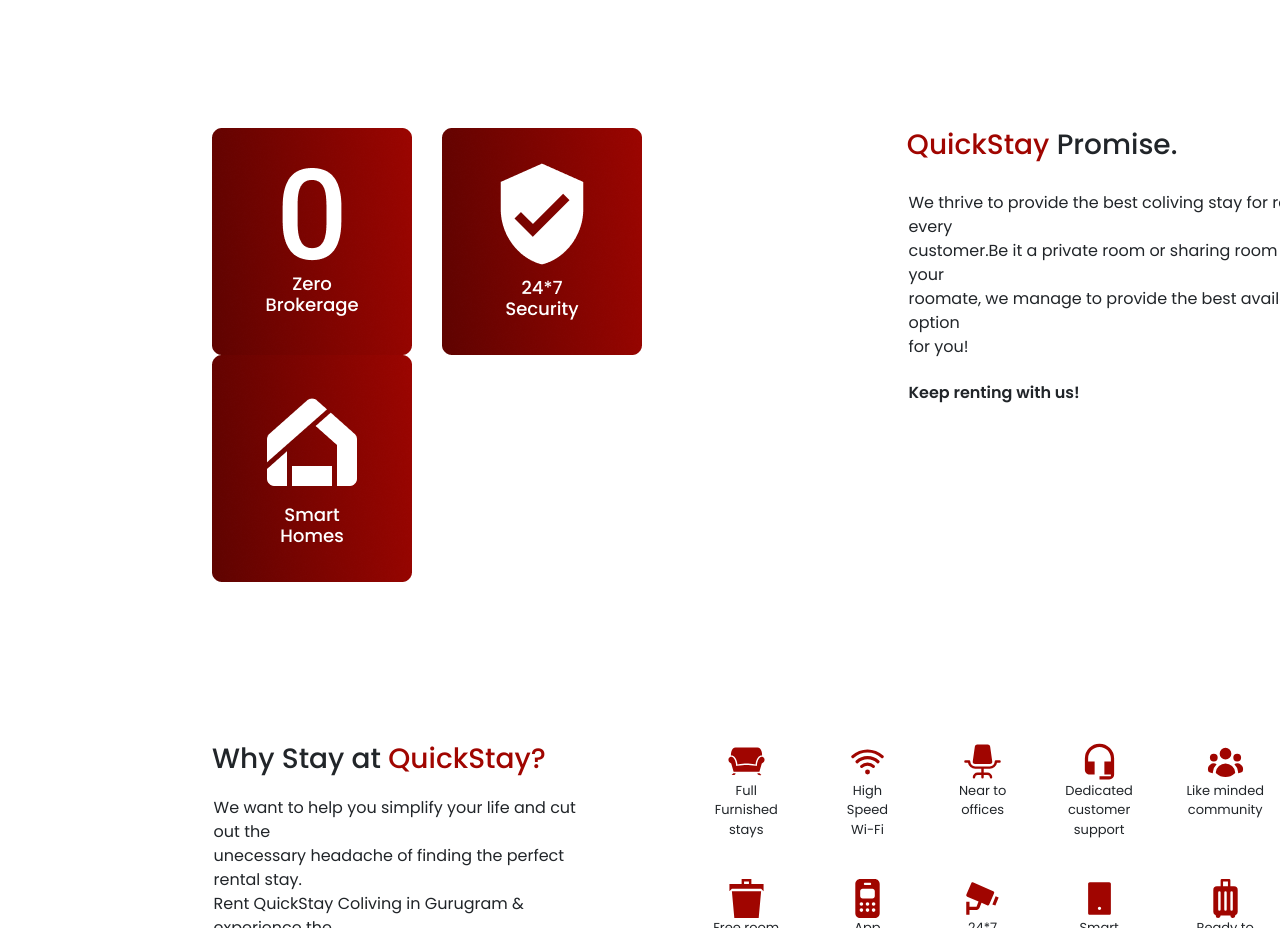
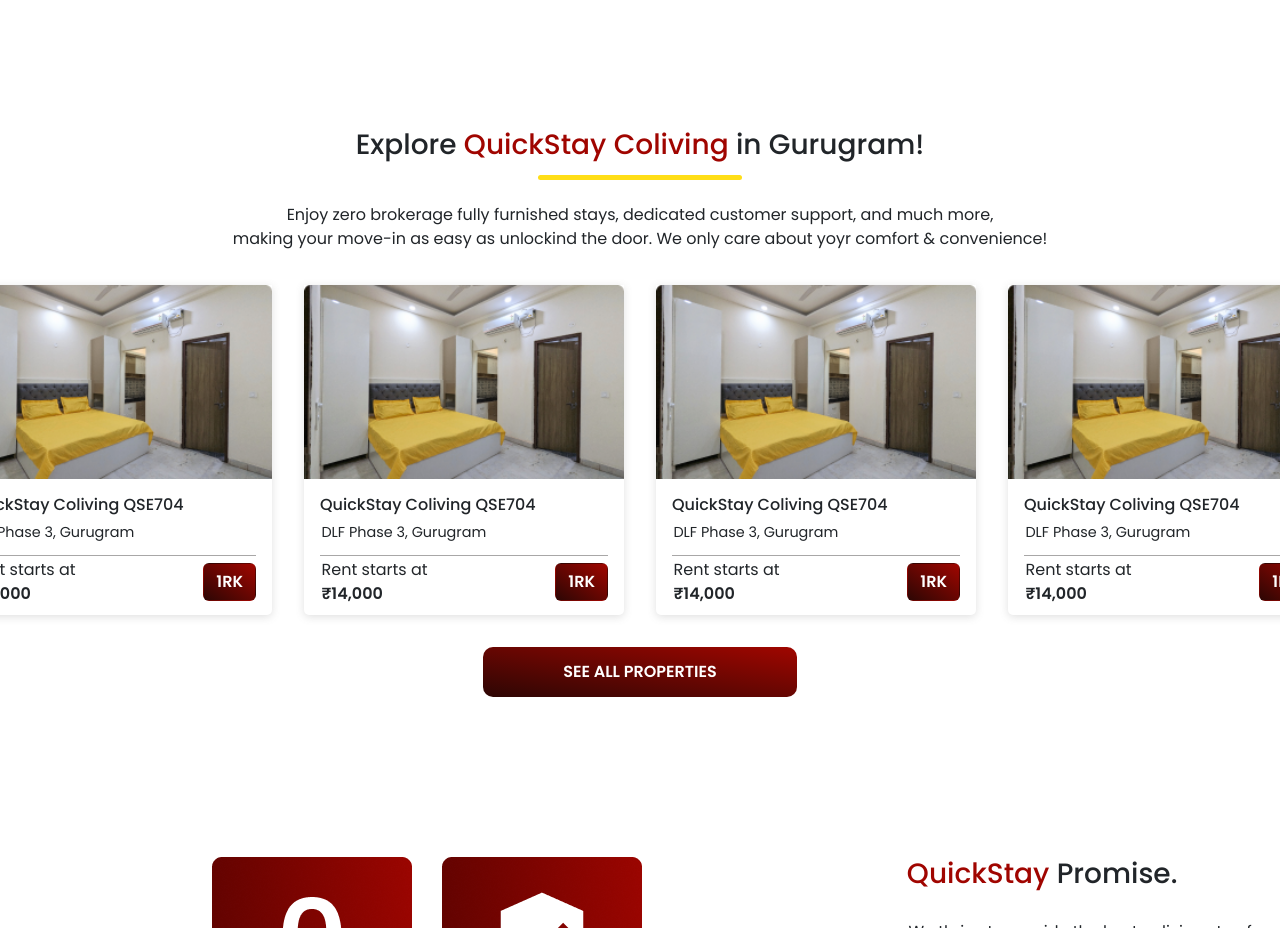
Before and after one commit to Harshit-111/quickStayWebsite, a React (Create React App) app: page / in a window 1280 px wide. Shown: the part 1450-2378 px from the top of the page. Built offline with nearby package versions, Linux system fonts and the light colour scheme.

Commit message:
designready

```diff
--- /dev/null
+++ b/src/components/properties/Properties.jsx
@@ -0,0 +1,33 @@
+import React from "react";
+import "./property.css";
+const Properties = () => {
+  return (
+    <div className="PropertyCard" style={{ width: "20rem" }}>
+      <img
+        className="propertyimage"
+        src="./images/properties.png"
+        alt="property not found"
+      />
+      <div className="card-body">
+        <div className="aboutproperty">
+          <h6 className="Propertytitle">QuickStay Coliving QSE704</h6>
+          <p className="Propertyaddress">DLF Phase 3, Gurugram</p>
+        </div>
+
+        <div className="PropertyCardLine"></div>
+        <div className="propertydetails">
+          <p className="Propertyrent">
+            Rent starts at <br></br>
+            <span className="Propertyrentamount">₹14,000</span>
+          </p>
+
+          <button href="#" className="btn">
+            1RK
+          </button>
+        </div>
+      </div>
+    </div>
+  );
+};
+
+export default Properties;
--- /dev/null
+++ b/src/components/properties/property.css
@@ -0,0 +1,41 @@
+.PropertyCard{
+    box-shadow: rgba(99, 99, 99, 0.2) 0px 2px 8px 0px;
+    border-bottom-left-radius: 5px;
+    border-bottom-right-radius: 5px;
+
+}
+.propertyimage{
+    width: 100%;
+}
+.card-body{
+    display: flex;
+    flex-direction: column;
+    justify-content: space-evenly;
+    padding: 1rem;
+    padding-bottom: 0.5rem;
+}
+.Propertyaddress{
+    font-size: 0.9rem;
+}
+
+.PropertyCardLine{
+    width: 100%;
+    height: 1px;
+    margin-top: 10px;
+    background-color: rgba(82, 81, 81, 0.5);
+}
+.propertydetails{
+    display: flex;
+    justify-content: space-between;
+    align-items: center;
+}
+.Propertyrentamount{
+    font-weight: bold;
+}
+.btn{
+    background-image: linear-gradient(to top right,#2d0604,#A00600);
+    color:white;
+    font-weight: bold;
+
+}
+.btn:hover{background-color: #A00500; color:white;}
--- a/src/pages/home/Home.jsx
+++ b/src/pages/home/Home.jsx
@@ -20,6 +20,7 @@
 import { FaFacebookF, FaInstagram, FaLinkedinIn } from "react-icons/fa";
 import { FaXTwitter } from "react-icons/fa6";
 import { TfiYoutube } from "react-icons/tfi";
+import Properties from "../../components/properties/Properties";
 
 const Home = () => {
   return (
@@ -109,6 +110,34 @@
           <img src="./Quickstay1.png" alt=" "></img>
         </div>
       </div>
+      <div className="propertiesoverview container">
+
+        <div className="propertyheading">
+          <h3>
+            Explore<span className="underlineyellow" style={{ color: "#A00500" }} > QuickStay Coliving</span>{" "}
+            in Gurugram!
+          </h3>
+        </div>
+
+        <div className="propertypara">
+          <p>
+            Enjoy zero brokerage fully furnished stays, dedicated customer
+            support, and much more,<br></br> making your move-in as easy as
+            unlockind the door. We only care about yoyr comfort & convenience!
+          </p>
+        </div>
+
+      <div className="propertiescard ">
+        <Properties />
+        <Properties />
+        <Properties />
+        <Properties />
+      </div>
+      <div className="allproperties">
+        <button>SEE ALL PROPERTIES</button>
+      </div>
+      </div>
+
 
       <div className="quickstaypromise d-flex container">
         <div className="promiseimages">
--- a/src/pages/home/home.css
+++ b/src/pages/home/home.css
@@ -62,6 +62,50 @@
     position: relative;
     height: 300px;
 }
+.propertiesoverview{
+    display: flex;
+    flex-direction: column;
+    align-items: center;
+    gap: 2rem;
+    margin-top: 20vh;
+}
+
+.underlineyellow{
+    position: relative;
+}
+.underlineyellow::after{
+    content: "";
+    position: absolute;
+    background-color: #FFDE17;
+    height: 5px;
+    width: 75%;
+    bottom: -1rem;
+    left: 30%;
+    border-radius: 1rem;
+
+
+
+}
+.propertypara{
+    text-align: center;
+}
+
+.propertiescard{
+    display: flex;
+    gap: 2rem;
+
+}
+.allproperties>button{
+    padding-left: 5rem;
+    padding-right: 5rem;
+    padding-top: 0.8rem;
+    padding-bottom: 0.8rem;
+    font-weight: bold;
+    color:white;
+    background-image: linear-gradient(to top right,#2d0604,#A00600);
+    border: none;
+    border-radius: 10px;
+}
 .quickstaypromise{
     margin-top: 20vh;
     margin-left: 200px;
@@ -111,7 +155,7 @@
     text-align: center;
 
 }
-.importanceiconlist>li{display: flex; flex-direction: column; align-items: center;  }
+.importanceiconlist>li{display: flex; flex-direction: column; align-items: center;}
 
 .findstay{
     margin-top: 20vh;
```
Also changed, not shown: public/images/properties.png (added).
